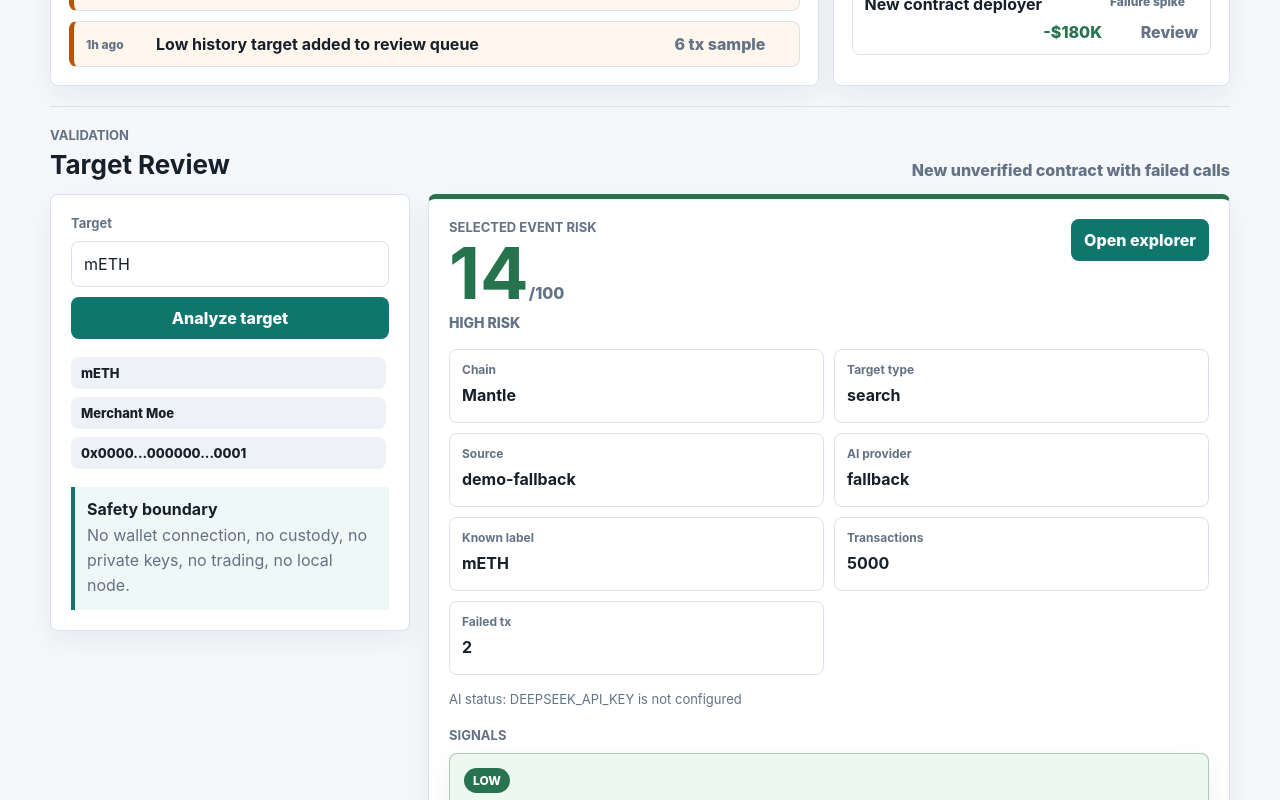
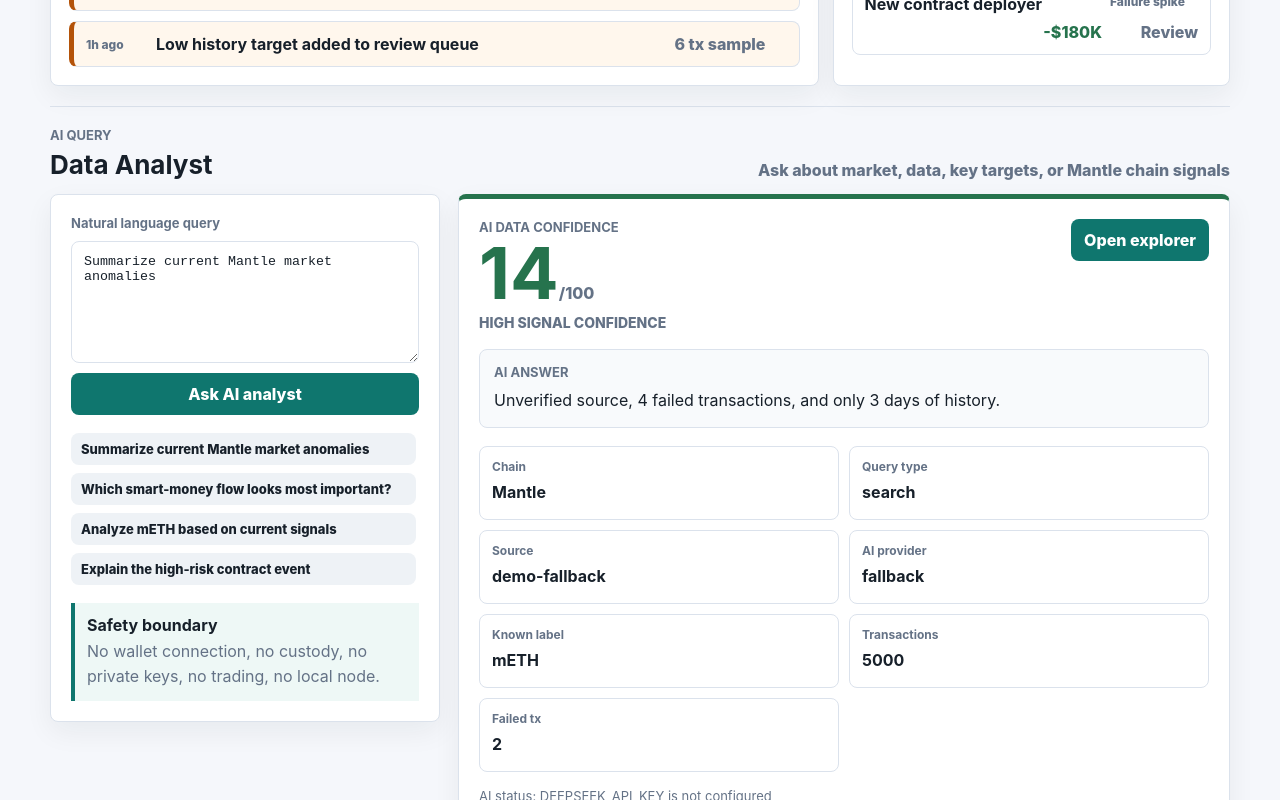
Before and after one commit to wkddkw/ai-mantle-alpha-risk-monitor, a Next.js app: page / in a window 1280 px wide. Shown: the part 560-1360 px from the top of the page. Built offline with nearby package versions, Linux system fonts and the light colour scheme.

Commit message:
Replace target review with AI data query

```diff
--- a/src/app/api/analyze/route.ts
+++ b/src/app/api/analyze/route.ts
@@ -51,7 +51,7 @@
         {
           role: "system",
           content:
-            "Return a concise Web3 risk summary in 3 short bullets, under 90 words total. Stay evidence-based. Do not provide financial advice. Do not use Markdown headings."
+            "You are a Mantle data analyst. Answer the user's natural-language query using only the provided Mantle signals. Return 3 concise bullets under 100 words total. Do not provide financial advice. Do not use Markdown headings."
         },
         { role: "user", content: prompt }
       ],
--- a/src/app/globals.css
+++ b/src/app/globals.css
@@ -112,11 +112,16 @@
   gap: 14px;
 }
 
-.validationGrid {
+.validationGrid,
+.queryGrid {
   display: grid;
   grid-template-columns: 360px minmax(0, 1fr);
   gap: 18px;
   align-items: start;
+}
+
+.queryGrid {
+  grid-template-columns: 390px minmax(0, 1fr);
 }
 
 .metrics {
@@ -193,7 +198,23 @@
   outline: none;
 }
 
+textarea {
+  width: 100%;
+  min-height: 122px;
+  resize: vertical;
+  border: 1px solid var(--line);
+  border-radius: 8px;
+  padding: 12px;
+  color: var(--ink);
+  outline: none;
+}
+
 input:focus {
+  border-color: var(--accent);
+  box-shadow: 0 0 0 3px rgb(15 118 110 / 14%);
+}
+
+textarea:focus {
   border-color: var(--accent);
   box-shadow: 0 0 0 3px rgb(15 118 110 / 14%);
 }
@@ -242,6 +263,10 @@
   overflow: hidden;
   text-overflow: ellipsis;
   white-space: nowrap;
+}
+
+.promptList {
+  max-height: none;
 }
 
 .notice {
@@ -356,6 +381,21 @@
 .facts strong {
   display: block;
   overflow-wrap: anywhere;
+}
+
+.aiAnswer {
+  margin-top: 18px;
+  border: 1px solid var(--line);
+  border-radius: 8px;
+  background: #f8fafc;
+  padding: 14px;
+}
+
+.aiAnswer p:last-child {
+  margin: 8px 0 0;
+  color: var(--ink);
+  line-height: 1.55;
+  white-space: pre-wrap;
 }
 
 .statusLine {
@@ -512,6 +552,7 @@
   .workspace,
   .intelGrid,
   .validationGrid,
+  .queryGrid,
   .signals,
   .metrics {
     grid-template-columns: 1fr;
--- a/src/app/page.tsx
+++ b/src/app/page.tsx
@@ -42,15 +42,6 @@
   score: number;
   evidence: string;
 }
-
-const examples = [
-  { label: "mETH", value: "mETH" },
-  { label: "Merchant Moe", value: "Merchant Moe" },
-  {
-    label: formatTargetLabel("0x0000000000000000000000000000000000000001"),
-    value: "0x0000000000000000000000000000000000000001"
-  }
-];
 
 const watchEvents: WatchEvent[] = [
   {
@@ -109,6 +100,13 @@
   { label: "New contract deployer", flow: "-$180K", confidence: "Review", tag: "Failure spike" }
 ];
 
+const promptExamples = [
+  "Summarize current Mantle market anomalies",
+  "Which smart-money flow looks most important?",
+  "Analyze mETH based on current signals",
+  "Explain the high-risk contract event"
+];
+
 function getRiskBand(score: number) {
   if (score >= 80) return "low";
   if (score >= 55) return "medium";
@@ -116,10 +114,9 @@
 }
 
 export default function Home() {
-  const [target, setTarget] = useState(examples[0].value);
+  const [target, setTarget] = useState(promptExamples[0]);
   const [analysis, setAnalysis] = useState<AnalysisResponse | null>(null);
   const [selectedEvent, setSelectedEvent] = useState<WatchEvent>(watchEvents[0]);
-  const [recentTargets, setRecentTargets] = useState(examples);
   const [loading, setLoading] = useState(false);
   const [error, setError] = useState("");
 
@@ -147,16 +144,6 @@
 
       const nextAnalysis = (await response.json()) as AnalysisResponse;
       setAnalysis(nextAnalysis);
-      setRecentTargets((items) => {
-        const nextItem = {
-          label: formatTargetLabel(requestedTarget),
-          value: requestedTarget
-        };
-        const deduped = items.filter(
-          (item) => item.value.toLowerCase() !== requestedTarget.toLowerCase()
-        );
-        return [nextItem, ...deduped].slice(0, 5);
-      });
     } catch (err) {
       setError(err instanceof Error ? err.message : "Unknown error");
     } finally {
@@ -270,38 +257,38 @@
       <section className="validationZone">
         <div className="zoneHead">
           <div>
-            <p className="eyebrow">Validation</p>
-            <h2>Target Review</h2>
+            <p className="eyebrow">AI Query</p>
+            <h2>Data Analyst</h2>
           </div>
-          <span>{analysis ? "Manual analysis" : selectedEvent.title}</span>
+          <span>Ask about market, data, key targets, or Mantle chain signals</span>
         </div>
 
-        <div className="validationGrid">
+        <div className="queryGrid">
           <aside className="panel controls">
           <form onSubmit={submit}>
-            <label htmlFor="target">Target</label>
-            <input
+            <label htmlFor="target">Natural language query</label>
+            <textarea
               id="target"
               value={target}
               onChange={(event) => setTarget(event.target.value)}
-              placeholder="Protocol name, address, or transaction hash"
+              placeholder="Ask about current Mantle market, smart-money flow, risk clusters, mETH, Merchant Moe, or a contract address"
             />
             <button type="submit" disabled={loading}>
-              {loading ? "Analyzing target..." : "Analyze target"}
+              {loading ? "Analyzing data..." : "Ask AI analyst"}
             </button>
           </form>
 
           {loading ? <p className="loadingLine">Reading Mantle signals and AI verdict...</p> : null}
 
-          <div className="samples">
-            {recentTargets.map((example) => (
+          <div className="samples promptList">
+            {promptExamples.map((example) => (
               <button
-                key={example.value}
+                key={example}
                 type="button"
-                onClick={() => setTarget(example.value)}
-                title={example.value}
+                onClick={() => setTarget(example)}
+                title={example}
               >
-                <span>{example.label}</span>
+                <span>{example}</span>
               </button>
             ))}
           </div>
@@ -317,19 +304,24 @@
           <section className="panel report">
           <div className="scoreRow">
             <div>
-              <p className="label">Selected event risk</p>
+              <p className="label">AI data confidence</p>
               <strong className="scoreValue">{analysis ? visibleAnalysis.score : selectedEvent.score}</strong>
               <span>/100</span>
-              <em>{analysis ? riskBand : selectedEvent.severity} risk</em>
+              <em>{analysis ? riskBand : selectedEvent.severity} signal confidence</em>
             </div>
             <a href={visibleAnalysis.explorerUrl} target="_blank" rel="noreferrer">
               Open explorer
             </a>
           </div>
 
+          <div className="aiAnswer">
+            <p className="label">AI answer</p>
+            <p>{analysis ? visibleAnalysis.aiSummary : selectedEvent.evidence}</p>
+          </div>
+
           <div className="facts">
             <Fact label="Chain" value={visibleAnalysis.chain} />
-            <Fact label="Target type" value={visibleAnalysis.targetType} />
+            <Fact label="Query type" value={visibleAnalysis.targetType} />
             <Fact label="Source" value={visibleAnalysis.source} />
             <Fact label="AI provider" value={visibleAnalysis.aiProvider} />
             <Fact label="Known label" value={visibleAnalysis.snapshot.knownProtocol || "N/A"} />
@@ -341,7 +333,7 @@
           ) : null}
 
           <div className="detailBlock">
-            <p className="label">Signals</p>
+            <p className="label">Evidence used</p>
             <div className="signals">
               {visibleAnalysis.signals.map((signal) => (
                 <article className="signal" data-severity={signal.severity} key={signal.id}>
@@ -376,15 +368,3 @@
     </div>
   );
 }
-
-function formatTargetLabel(value: string) {
-  if (/^0x[a-fA-F0-9]{40}$/.test(value)) {
-    return `${value.slice(0, 6)}...${value.slice(22, 28)}...${value.slice(-4)}`;
-  }
-
-  if (/^0x[a-fA-F0-9]{64}$/.test(value)) {
-    return `${value.slice(0, 8)}...${value.slice(32, 40)}...${value.slice(-6)}`;
-  }
-
-  return value;
-}
--- a/src/lib/risk.ts
+++ b/src/lib/risk.ts
@@ -138,9 +138,9 @@
   return [
     "You are an evidence-based Web3 risk analyst for a hackathon demo.",
     `Chain: ${input.chain}`,
-    `Target type: ${input.targetType}`,
-    `Target: ${input.target}`,
-    "Explain the observed Mantle data in plain English.",
+    `Query type: ${input.targetType}`,
+    `User query or target: ${input.target}`,
+    "Explain the observed Mantle market, target, or anomaly data in plain English.",
     "This is not financial advice.",
     "Keep the answer under 90 words.",
     "Use exactly three short bullets: Summary, Main evidence, Reviewer check.",
```
